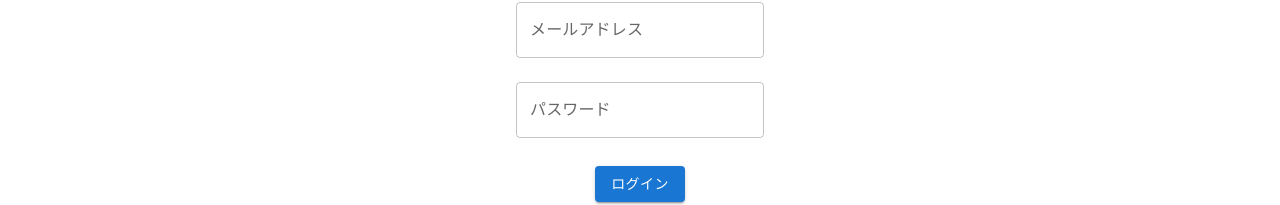
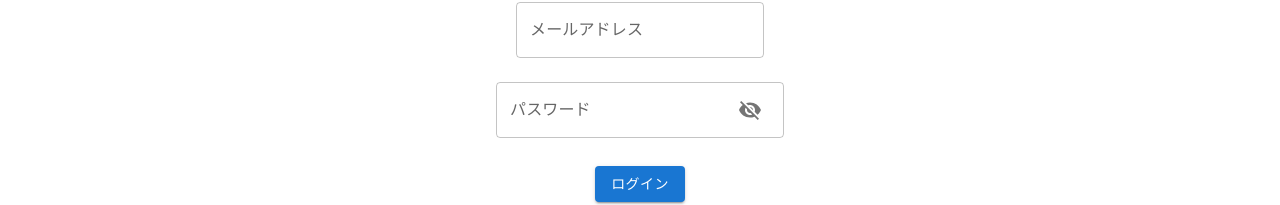
Before and after one commit to Syodai88/Group7_project, a React (Create React App) app: page /login in a window 1280 px wide. Shown: the part 344-549 px from the top of the page. Built offline with nearby package versions, Linux system fonts and the light colour scheme.

Commit message:
パスワードの入力欄に表示、非表示の切り替えボタンを配置 パスワードは半角英数字に入力を制限、それ以外は入力できないようにしている。

```diff
--- a/src/Component/LoginForm.jsx
+++ b/src/Component/LoginForm.jsx
@@ -1,11 +1,16 @@
 import React, { useState } from 'react';
 import { useNavigate } from 'react-router-dom';
-import { Box, TextField, Button, Typography } from '@mui/material';
+import { Box, TextField, Button, Typography, IconButton} from '@mui/material';
 import axios from 'axios';
+import VisibilityIcon from "@mui/icons-material/Visibility";
+import VisibilityOffIcon from "@mui/icons-material/VisibilityOff";
 
 const LoginForm = ({ onLogin }) => {
   const [email, setEmail] = useState('');
   const [password, setPassword] = useState('');
+  const [error, setError]=useState("");
+  const [showPassword, setShowPassword] = useState(true);
+  const [passwordType, setPasswordType] = useState("password");
   let navigate = useNavigate();
 
   const handleLoginCheck = async () => {
@@ -26,17 +31,33 @@ const LoginForm = ({ onLogin }) => {
     } catch (error) {
       if (error.response && error.response.status === 401) {
         console.error("パスワードが違います:",error.response.data.message);
+        setError("パスワードが違います");
       } else if(error.response && error.response.status === 404) {
         console.error("ユーザが見つかりません",error.response.data.message);
+        setError("ユーザが見つかりません");
       } else{
         console.error("An error occurred:", error);
+        setError("An error occurred: " + error.message);
       }
+    }
+  };
+  const handlePasswordChange = (e) => {
+    const newValue = e.target.value;
+    const isAlphanumeric = /^[a-zA-Z0-9]*$/;//入力を半角英数字に限定
+
+    if (isAlphanumeric.test(newValue) || newValue === "") {
+      setPassword(newValue);
     }
   };
 
   const handleSubmit = async (event) => {
     event.preventDefault();
+    setError("");
     handleLoginCheck();
+  };
+  const togglePasswordVisibility = () => {
+    setShowPassword(!showPassword); // パスワード表示/非表示を切り替え
+    setPasswordType(showPassword ? 'text' : 'password');
   };
 
   return (
@@ -49,14 +70,28 @@ const LoginForm = ({ onLogin }) => {
             value={email}
             onChange={(e) => setEmail(e.target.value)}
             margin="normal"
+            error={error === "ユーザが見つかりません"}
             />
             <TextField
             label="パスワード"
-            type="password"
+            type={passwordType}
             value={password}
-            onChange={(e) => setPassword(e.target.value)}
+            onChange={handlePasswordChange}
             margin="normal"
+            error={error === "パスワードが違います"}
+            InputProps={{
+              endAdornment: (
+                <IconButton onClick={togglePasswordVisibility}>
+                  {showPassword ? <VisibilityOffIcon /> : <VisibilityIcon />}
+                </IconButton>
+              ),
+            }}
             />
+            {error && (
+              <Typography style={{ color: 'red', marginTop: 10 }}>
+                {error}
+              </Typography>
+            )}
             <Button type="submit" variant="contained" color="primary" style={{ marginTop: 20 }}>
             ログイン
             </Button>
```
